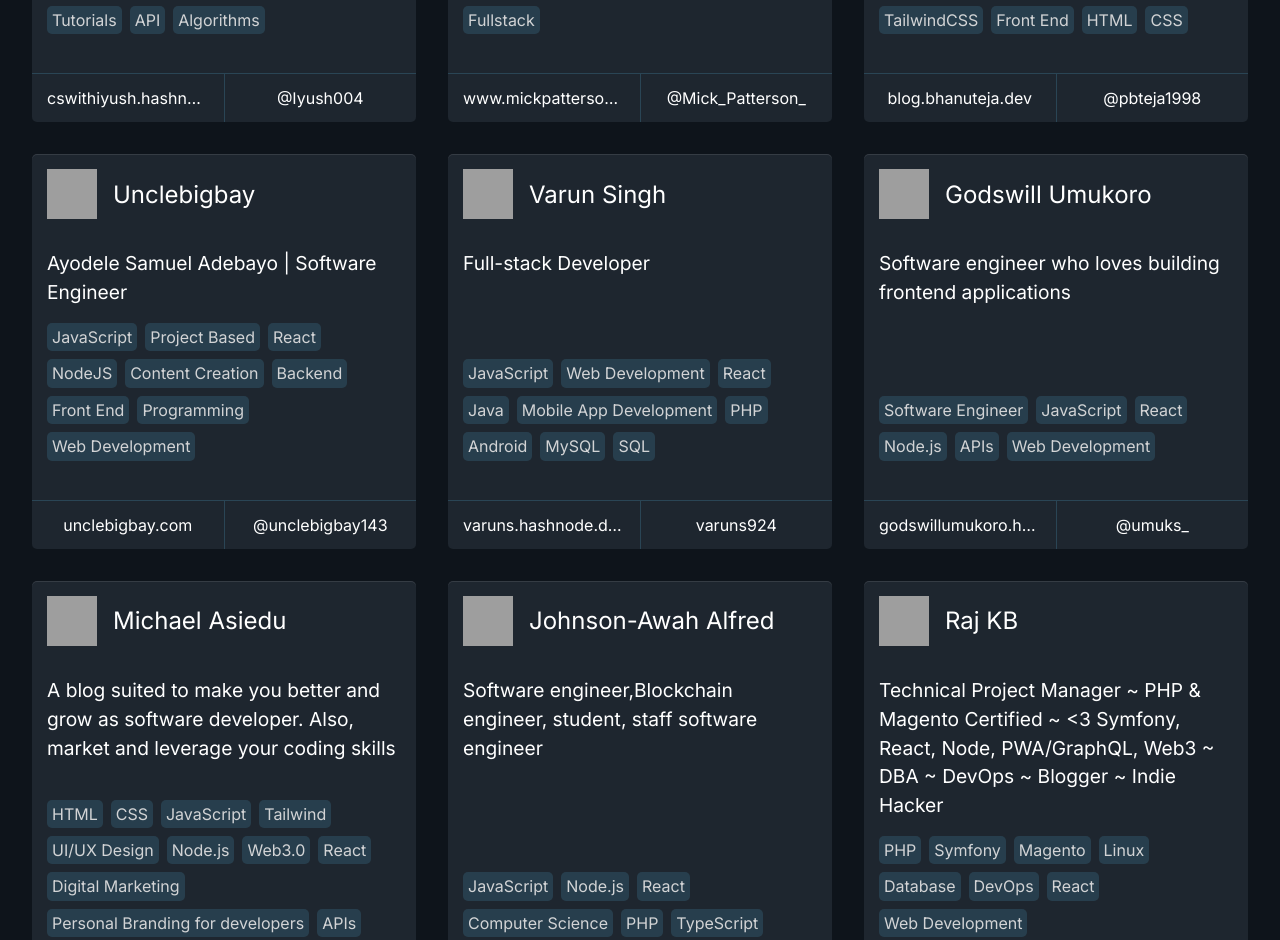
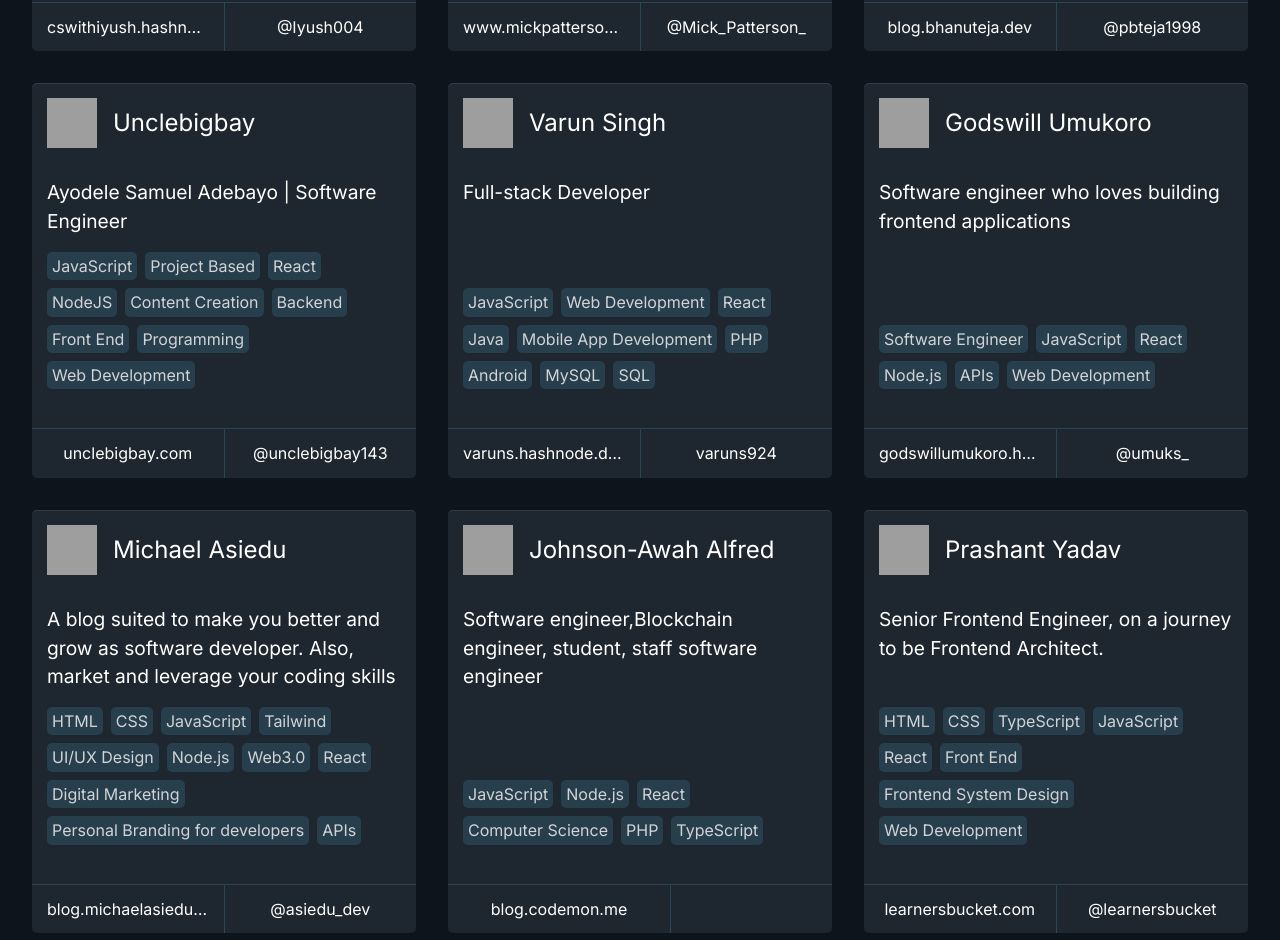
Before and after one commit to markodenic/awesome-tech-blogs, a Nuxt app: page / in a window 1280 px wide. Shown: the part 1672-2612 px from the top of the page. Built offline with nearby package versions, Linux system fonts and the light colour scheme; grey boxes are pictures that could not be loaded.

Commit message:
Added learnersbucket

```diff
--- a/data.js
+++ b/data.js
@@ -3153,4 +3153,21 @@ module.exports = [
       "Web Development",
     ],
   },
+  {
+    name: "Prashant Yadav",
+    description:
+      "Senior Frontend Engineer, on a journey to be Frontend Architect.",
+    url: "https://learnersbucket.com/",
+    twitter: "@learnersbucket",
+    tags: [
+      "HTML",
+      "CSS",
+      "TypeScript",
+      "JavaScript",
+      "React",
+      "Front End",
+      "Frontend System Design",
+      "Web Development"
+    ],
+  },
 ];
```
